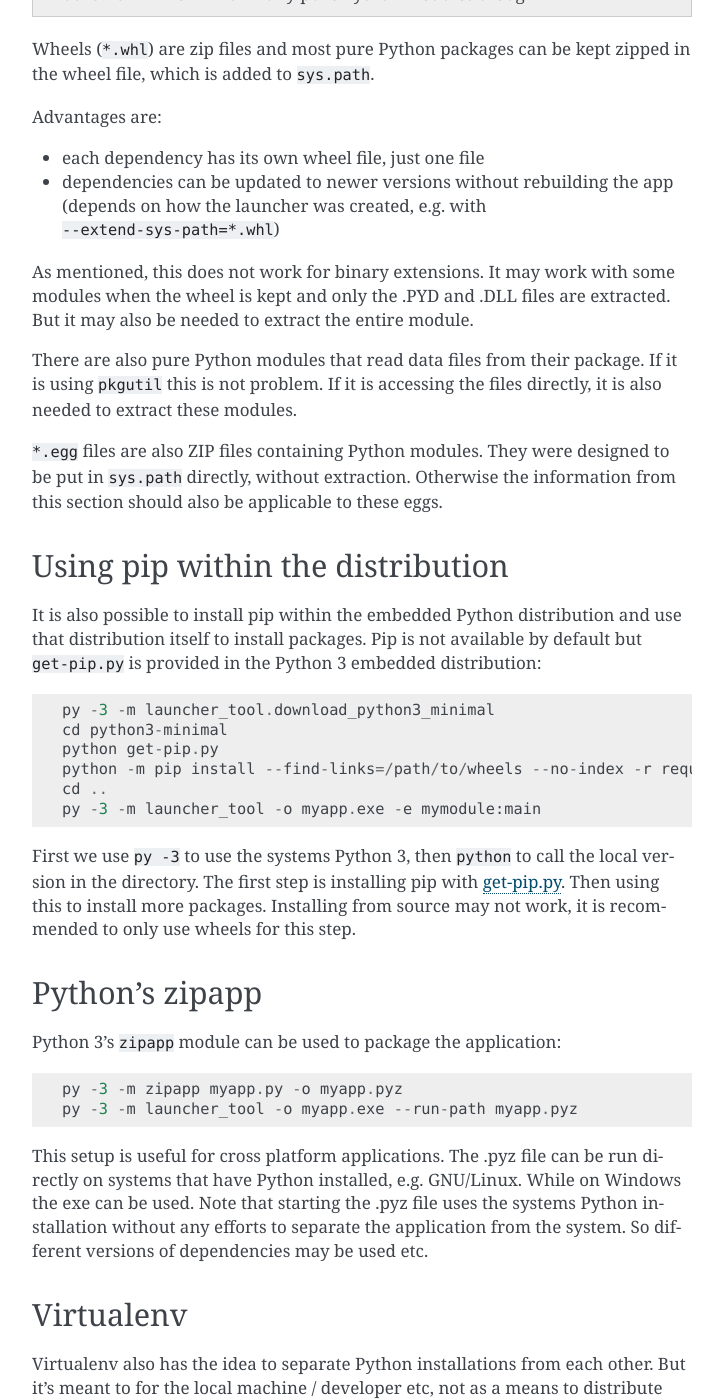
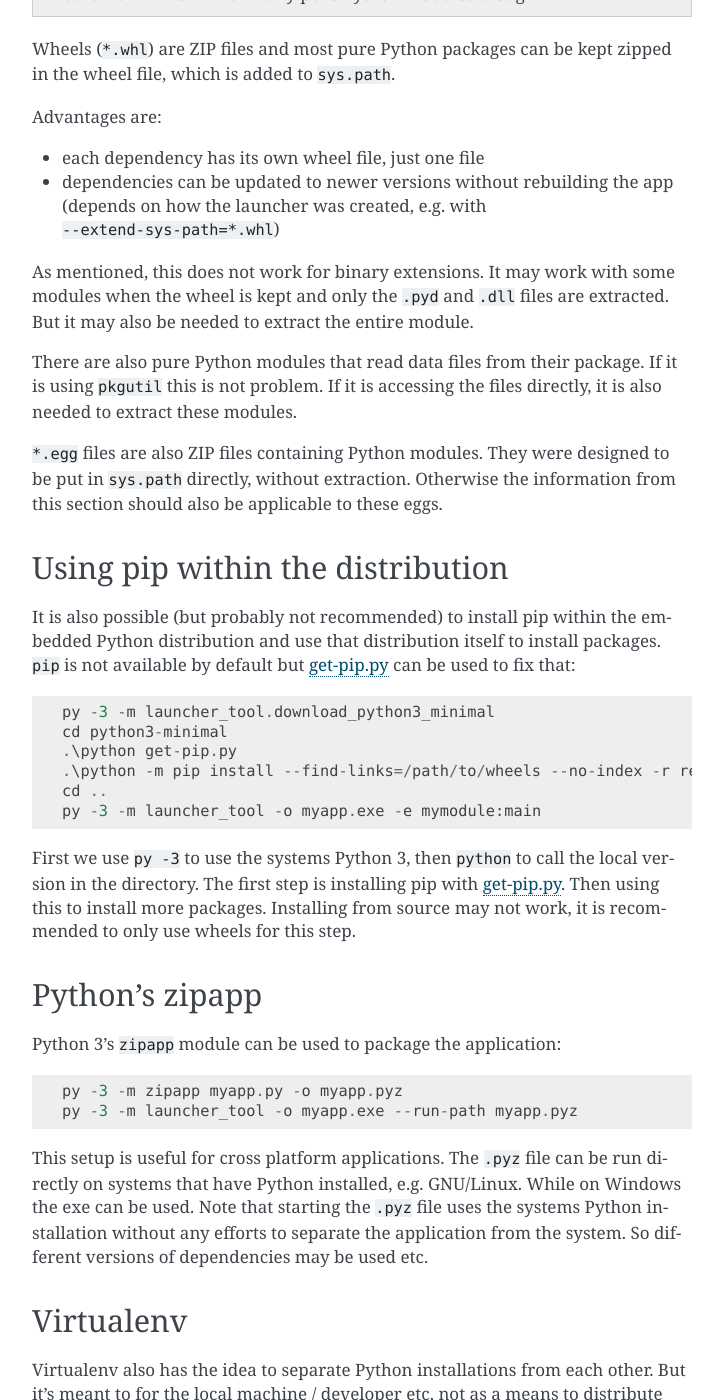
Before and after one commit to zsquareplusc/python-embedded-launcher, a Sphinx documentation site: the page built from documentation/advanced_usage.rst, in a window 1280 px wide and 1400 px high, scrolled down 2174 px. Shown: the whole window, without its empty margins (388-1111 px from the left). Built offline with Sphinx 7.4.7, drawn with Linux system fonts in a browser that asks for light colours; some of the changed text lies outside the part shown.

Commit message:
docs: update

```diff
--- a/documentation/advanced_usage.rst
+++ b/documentation/advanced_usage.rst
@@ -13,8 +13,8 @@
 
 Extract all Python modules
     This is what ``bdist_launcher`` does and it is the most compatible
-    solution. It works with extensions that have binary code / DLLs / PYD
-    files.
+    solution. It works with extensions that have binary code / DLLs /
+    PYD files.
 
     It has the drawback that it generates a lot of individual files.
 
@@ -66,8 +66,10 @@
     py -m launcher_tool -o dist/myapp.exe -e mymodule:main
 
 
-.. note:: pip will also install scripts in a subdirectory called ``Scripts``.
-          this usually not needed for a packaged app, so this can be deleted.
+.. note::
+
+    ``pip`` will also install scripts in a subdirectory called ``Scripts``.
+    This usually not needed for a packaged app, so this can be deleted.
 
 
 .. _variations:
@@ -99,8 +101,8 @@
     Using `zipimport` on wheels is not officially supported by the
     wheel standard. It will work with many pure Python modules though.
 
-Wheels (``*.whl``) are zip files and most pure Python packages can be kept
-zipped in the wheel file, which is added to ``sys.path``.
+Wheels (``*.whl``) are ZIP files and most pure Python packages can be
+kept zipped in the wheel file, which is added to ``sys.path``.
 
 Advantages are:
 
@@ -110,8 +112,8 @@
   ``--extend-sys-path=*.whl``)
 
 As mentioned, this does not work for binary extensions. It may work with some
-modules when the wheel is kept and only the .PYD and .DLL files are extracted.
-But it may also be needed to extract the entire module.
+modules when the wheel is kept and only the ``.pyd`` and ``.dll`` files are
+extracted. But it may also be needed to extract the entire module.
 
 There are also pure Python modules that read data files from their package. If
 it is using ``pkgutil`` this is not problem. If it is accessing the files
@@ -124,15 +126,15 @@
 
 Using pip within the distribution
 =================================
-It is also possible to install pip within the embedded Python distribution
-and use that distribution itself to install packages. Pip is not available
-by default but ``get-pip.py`` is provided in the Python 3 embedded
-distribution::
+It is also possible (but probably not recommended) to install pip within the
+embedded Python distribution and use that distribution itself to install
+packages. ``pip`` is not available by default but `get-pip.py`_ can be used
+to fix that::
 
     py -3 -m launcher_tool.download_python3_minimal
     cd python3-minimal
-    python get-pip.py
-    python -m pip install --find-links=/path/to/wheels --no-index -r requirements.txt
+    .\python get-pip.py
+    .\python -m pip install --find-links=/path/to/wheels --no-index -r requirements.txt
     cd ..
     py -3 -m launcher_tool -o myapp.exe -e mymodule:main
 
@@ -151,9 +153,9 @@
     py -3 -m zipapp myapp.py -o myapp.pyz
     py -3 -m launcher_tool -o myapp.exe --run-path myapp.pyz
 
-This setup is useful for cross platform applications. The .pyz file can
+This setup is useful for cross platform applications. The ``.pyz`` file can
 be run directly on systems that have Python installed, e.g. GNU/Linux. While
-on Windows the exe can be used. Note that starting the .pyz file uses the
+on Windows the exe can be used. Note that starting the ``.pyz`` file uses the
 systems Python installation without any efforts to separate the application
 from the system. So different versions of dependencies may be used etc.
 
@@ -192,7 +194,7 @@
 ``^%`` when these lines are put in a ``.bat`` file.
 
 A 3rd party tool would be resourcehacker_. It can even edit exe files with
-attached zip data without destroying them.
+attached ZIP data without destroying them.
 
 Alternatively use the sources to recompile the launcher binaries, it really
 just needs a mingw gcc (which is only a few dozens of megabytes large). In that
@@ -204,7 +206,7 @@
 
 Launcher module
 ===============
-A module called :mod:`launcher` is added to the zip file at the end of the
+A module called :mod:`launcher` is added to the ZIP file at the end of the
 exe. It can be used to control some aspects of the execution. It is also used
 to implement operations that are done automatically by the start code, based
 on command line switches.
@@ -250,7 +252,6 @@
 compatible with the host and not the one for Windows).
 
 
-
 Other Resources
 ===============
 - See http://www.lfd.uci.edu/~gohlke/pythonlibs for a cache of many prebuilt
--- a/documentation/tools.rst
+++ b/documentation/tools.rst
@@ -75,8 +75,8 @@
 packages a local copy of Python to create a python27-minimal distribution.
 
 There must be an unmodified copy of Python 2.7 installed (e.g. no changes to
-Pythons library, installed modules in ``site-packages?? are OK, they are not
-used). Ensure to update to get the latest security fixes.
+Pythons library, installed modules in ``site-packages`` are OK, they are not
+copied). Ensure to update to get the latest security fixes.
 
 It does not package tkinter and tests (comparable to the Python 3 embedded
 distribution).
```
